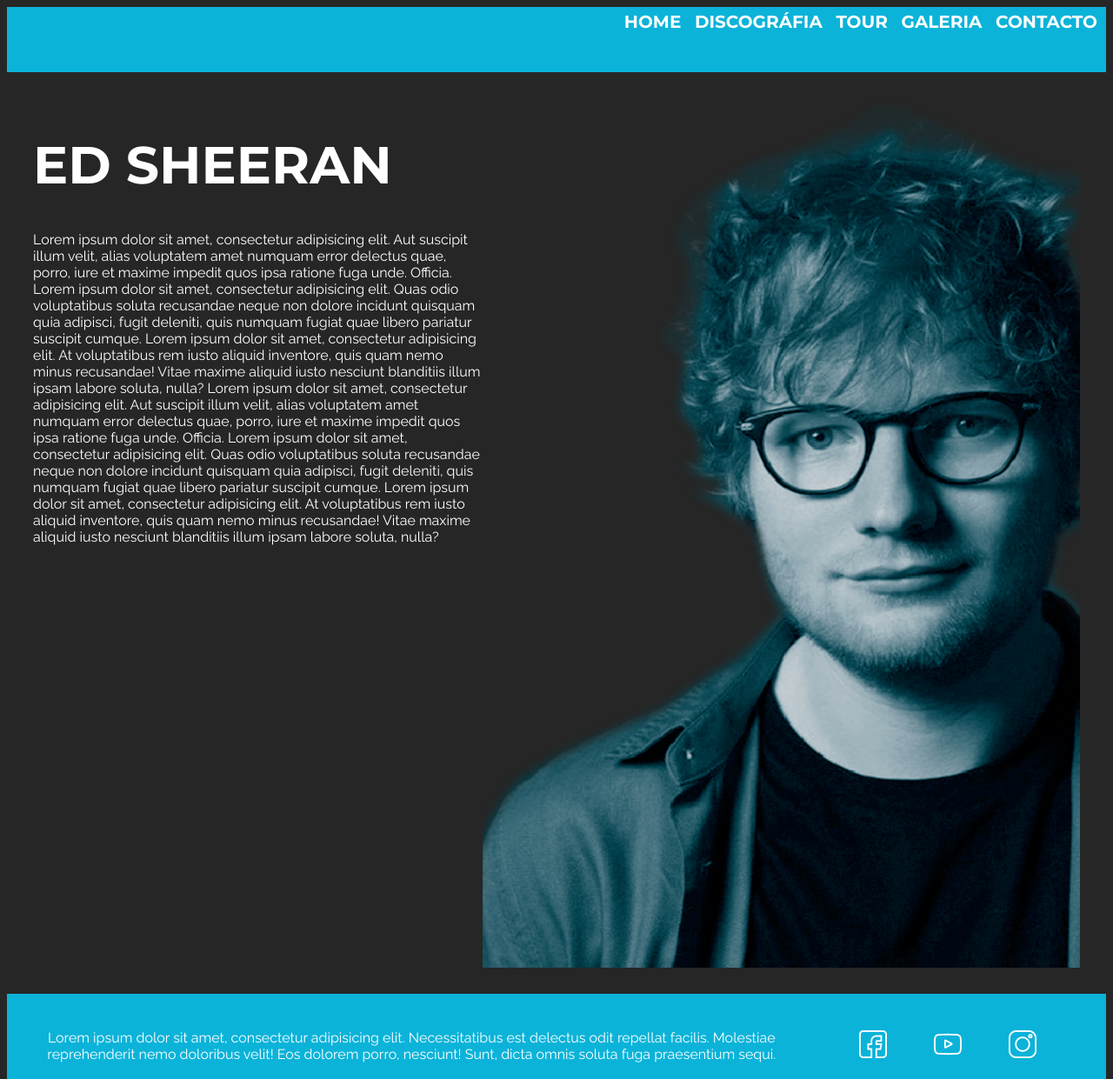
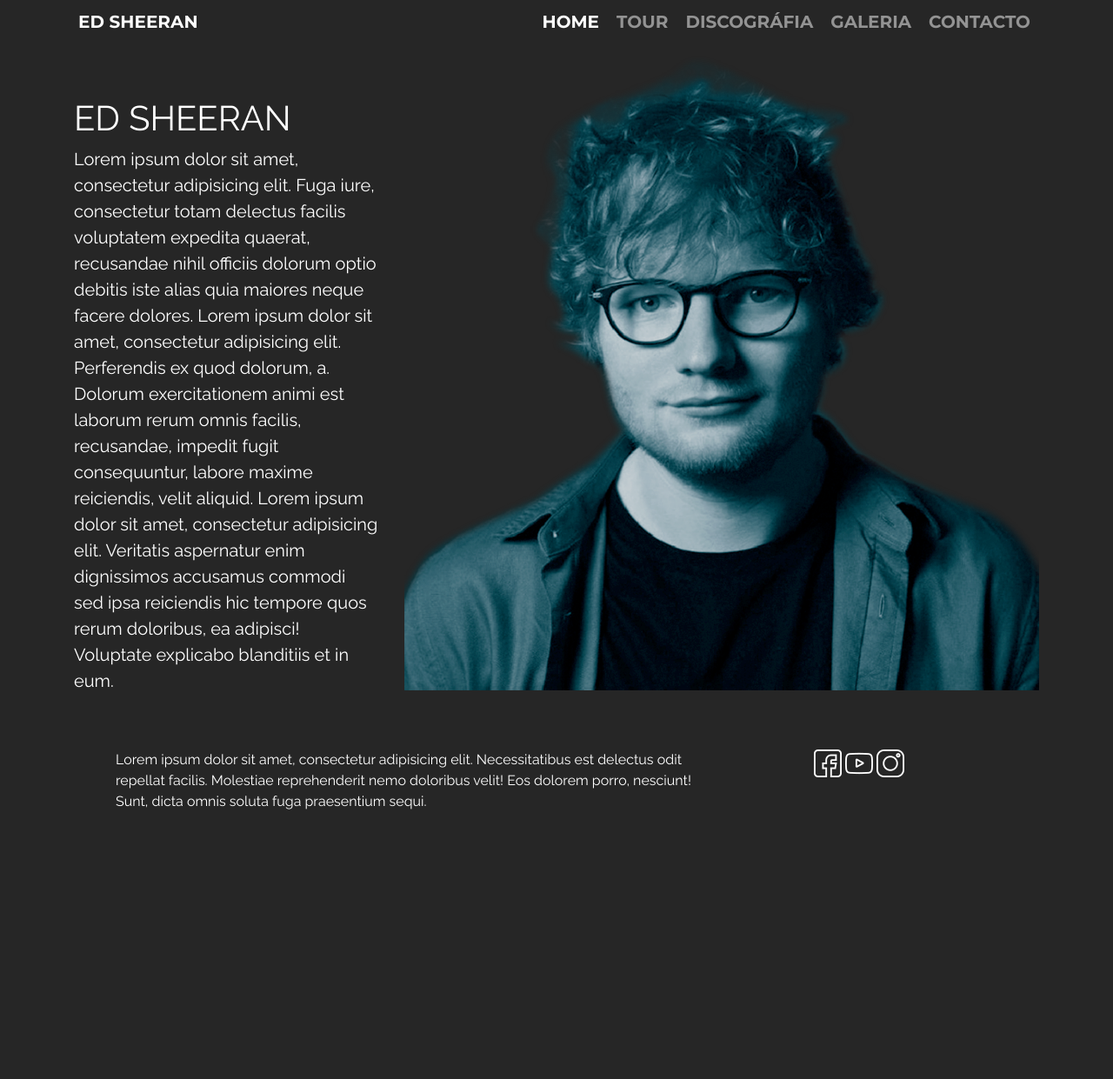
Before and after one commit to JonaRosas/proyecto_final, a website: page index.html in a window 1280 px wide. Shown: the top 1241 px of the page at 87% size. After the commit the page ends 998 px from the top, so only its background shows below. Drawn offline with Linux system fonts and the light colour scheme.

Commit message:
modica bootstrap

```diff
--- a/index.html
+++ b/index.html
@@ -1,53 +1,85 @@
 <!DOCTYPE html>
-<html lang="en">
+<html lang="sp">
 
 <head>
-    <meta charset="UTF-8">
-    <title>Ed Sheeran-Home</title>
-    <link rel="stylesheet" href="">
+
+    <meta charset="utf-8">
+    <meta name="viewport" content="width=device-width, initial-scale=1, shrink-to-fit=no">
+    <meta name="description" content="">
+    <meta name="author" content="">
+
+    <title>Ed Sheeran - HOME</title>
+
+    <!-- Bootstrap core CSS -->
+    <link href="vendor/bootstrap/css/bootstrap.min.css" rel="stylesheet">
+    <link href="https://fonts.googleapis.com/css?family=Montserrat:700|Raleway&display=swap" rel="stylesheet">
     <link rel="stylesheet" href="scss/style.css">
-    <link href="https://fonts.googleapis.com/css?family=Montserrat:700|Raleway&display=swap" rel="stylesheet">
+
 </head>
-<header>
-    <nav class="navbar">
-
-        <a href="index.html">HOME</a>
-        <a href="#">DISCOGRÁFIA</a>
-        <a href="#">TOUR</a>
-        <a href="galeria.html">GALERIA</a>
-        <a href="contacto.html">CONTACTO</a>
-
-    </nav>
-</header>
 
 <body>
-    <div class="main-style">
 
-        <div class="main-body">
-            <h1 class="main-titule">ED SHEERAN</h1>
-            <p> Lorem ipsum dolor sit amet, consectetur adipisicing elit. Aut suscipit illum velit, alias voluptatem amet numquam error delectus quae, porro, iure et maxime impedit quos ipsa ratione fuga unde. Officia.
-                Lorem ipsum dolor sit amet, consectetur adipisicing elit. Quas odio voluptatibus soluta recusandae neque non dolore incidunt quisquam quia adipisci, fugit deleniti, quis numquam fugiat quae libero pariatur suscipit cumque.
-                Lorem ipsum dolor sit amet, consectetur adipisicing elit. At voluptatibus rem iusto aliquid inventore, quis quam nemo minus recusandae! Vitae maxime aliquid iusto nesciunt blanditiis illum ipsam labore soluta, nulla?
-                Lorem ipsum dolor sit amet, consectetur adipisicing elit. Aut suscipit illum velit, alias voluptatem amet numquam error delectus quae, porro, iure et maxime impedit quos ipsa ratione fuga unde. Officia.
-                Lorem ipsum dolor sit amet, consectetur adipisicing elit. Quas odio voluptatibus soluta recusandae neque non dolore incidunt quisquam quia adipisci, fugit deleniti, quis numquam fugiat quae libero pariatur suscipit cumque.
-                Lorem ipsum dolor sit amet, consectetur adipisicing elit. At voluptatibus rem iusto aliquid inventore, quis quam nemo minus recusandae! Vitae maxime aliquid iusto nesciunt blanditiis illum ipsam labore soluta, nulla?
-            </p>
+    <!-- Navbar -->
+    <nav class="navbar navbar-expand-lg navbar-dark fixed-top navbar_style">
+        <div class="container">
+            <a class="navbar-brand" href="index.html">ED SHEERAN</a>
+            <button class="navbar-toggler" type="button" data-toggle="collapse" data-target="#navbarResponsive" aria-controls="navbarResponsive" aria-expanded="false" aria-label="Toggle navigation">
+                <span class="navbar-toggler-icon"></span>
+            </button>
+            <div class="collapse navbar-collapse" id="navbarResponsive">
+                <ul class="navbar-nav ml-auto">
+                    <li class="nav-item active">
+                        <a class="nav-link" href="#">HOME
+                            <span class="sr-only">(current)</span>
+                        </a>
+                    </li>
+                    <li class="nav-item">
+                        <a class="nav-link" href="#">TOUR</a>
+                    </li>
+                    <li class="nav-item">
+                        <a class="nav-link" href="#">DISCOGRÁFIA</a>
+                    </li>
+                    <li class="nav-item">
+                        <a class="nav-link" href="#">GALERIA</a>
+                    </li>
+                    <li class="nav-item">
+                        <a class="nav-link" href="#">CONTACTO</a>
+                    </li>
+                </ul>
+            </div>
         </div>
-        <div class="main-img">
-            <img src="image/Ed_1.png" alt="Ed Sheeran">
+    </nav>
+
+    <!-- Contenido -->
+    <div class="container pt-3 body_style">
+        <div class="row mt-5">
+            <div class="col-12 col-md-6 col-lg-4 text-left">
+                <h1 class="mt-5 main_titule">ED SHEERAN</h1>
+                <p class="lead">Lorem ipsum dolor sit amet, consectetur adipisicing elit. Fuga iure, consectetur totam delectus facilis voluptatem expedita quaerat, recusandae nihil officiis dolorum optio debitis iste alias quia maiores neque facere dolores. Lorem ipsum dolor sit amet, consectetur adipisicing elit. Perferendis ex quod dolorum, a. Dolorum exercitationem animi est laborum rerum omnis facilis, recusandae, impedit fugit consequuntur, labore maxime reiciendis, velit aliquid. Lorem ipsum dolor sit amet, consectetur adipisicing elit. Veritatis aspernatur enim dignissimos accusamus commodi sed ipsa reiciendis hic tempore quos rerum doloribus, ea adipisci! Voluptate explicabo blanditiis et in eum. </p>
+            </div>
+            <div class="col-12 col-md-6 col-lg-8 ">
+                <img src="image/Ed_1.png" alt="" class="img-fluid">
+            </div>
         </div>
 
+    </div>
+    <footer class="footer footer_style">
+        <div class="container">
+            <div class="row p-5">
+                <div class="col-12 col-md-8 col-md-8 text-left">
+                    <p>Lorem ipsum dolor sit amet, consectetur adipisicing elit. Necessitatibus est delectus odit repellat facilis. Molestiae reprehenderit nemo doloribus velit! Eos dolorem porro, nesciunt! Sunt, dicta omnis soluta fuga praesentium sequi.</p>
+                </div>
+                <div class="col-12 col-md-4 col-lg-4 text-center">
+                    <a href="https://www.facebook.com/EdSheeranMusic/"><img src="image/icon/facebook.png" alt="FACEBOOK"></a>
+                    <a href="https://www.youtube.com/user/EdSheeran?hl=en-GB&gl=GB"><img src="image/icon/youtube.png" alt="YOUTUBE"></a>
+                    <a href="https://www.instagram.com/teddysphotos/"><img src="image/icon/instagram.png" alt="INSTAGRAM"></a>
+                </div>
+            </div>
+        </div>
+    </footer>
 
-    </div>
-</body>
+    <!-- JavaScript -->
+    <script src="vendor/jquery/jquery.slim.min.js"></script>
+    <script src="vendor/bootstrap/js/bootstrap.bundle.min.js"></script>
 
-<footer class="footer_flex">
-    <div class="footer_text">
-        <p>Lorem ipsum dolor sit amet, consectetur adipisicing elit. Necessitatibus est delectus odit repellat facilis. Molestiae reprehenderit nemo doloribus velit! Eos dolorem porro, nesciunt! Sunt, dicta omnis soluta fuga praesentium sequi.</p>
-    </div>
-    <div class="footer_icon">
-        <a href="https://www.facebook.com/EdSheeranMusic/"><img src="image/icon/facebook.png" alt="FACEBOOK"></a>
-        <a href="https://www.youtube.com/user/EdSheeran?hl=en-GB&gl=GB"><img src="image/icon/youtube.png" alt="YOUTUBE"></a>
-        <a href="https://www.instagram.com/teddysphotos/"><img src="image/icon/instagram.png" alt="INSTAGRAM"></a>
-    </div>
-</footer></html>
+</body></html>
```
